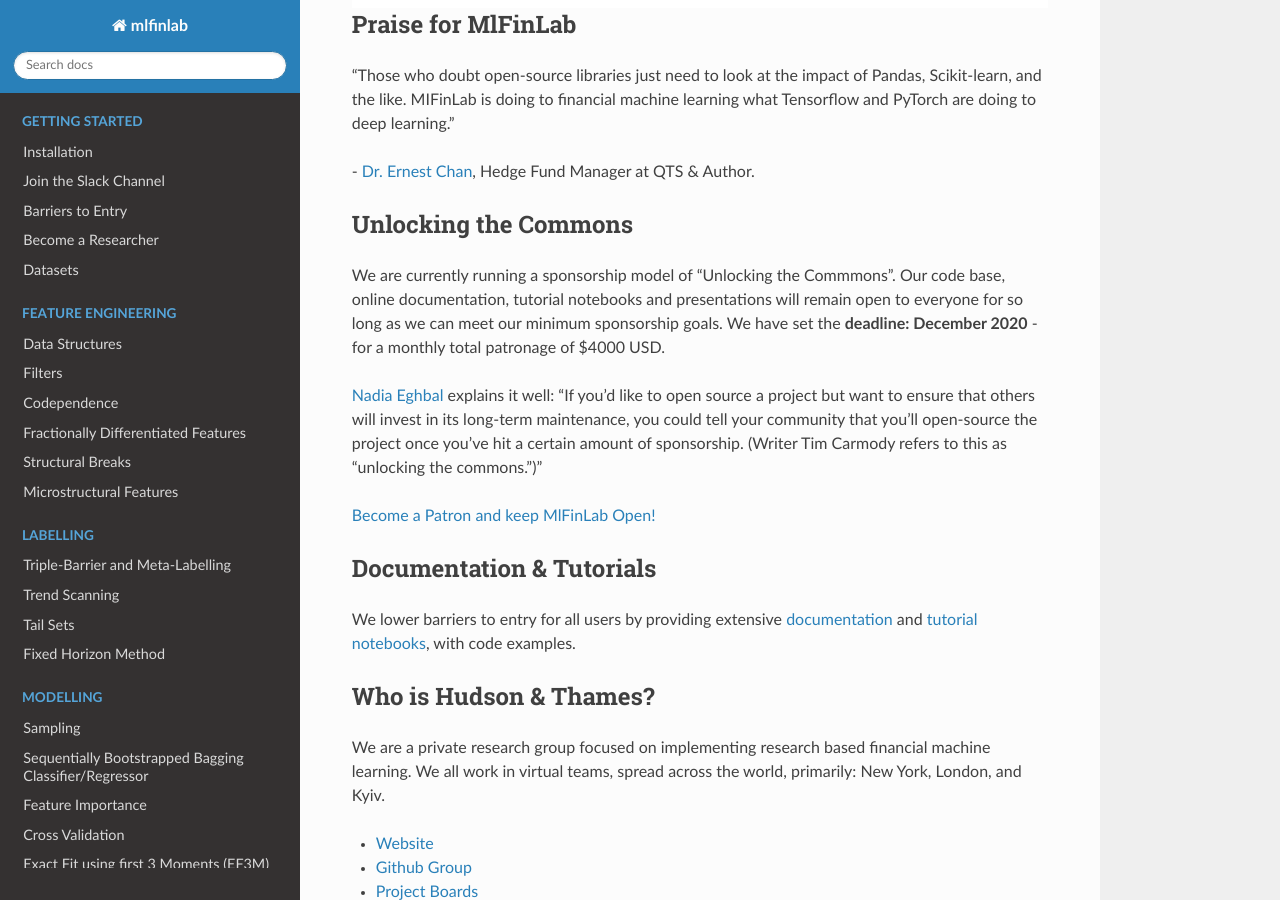
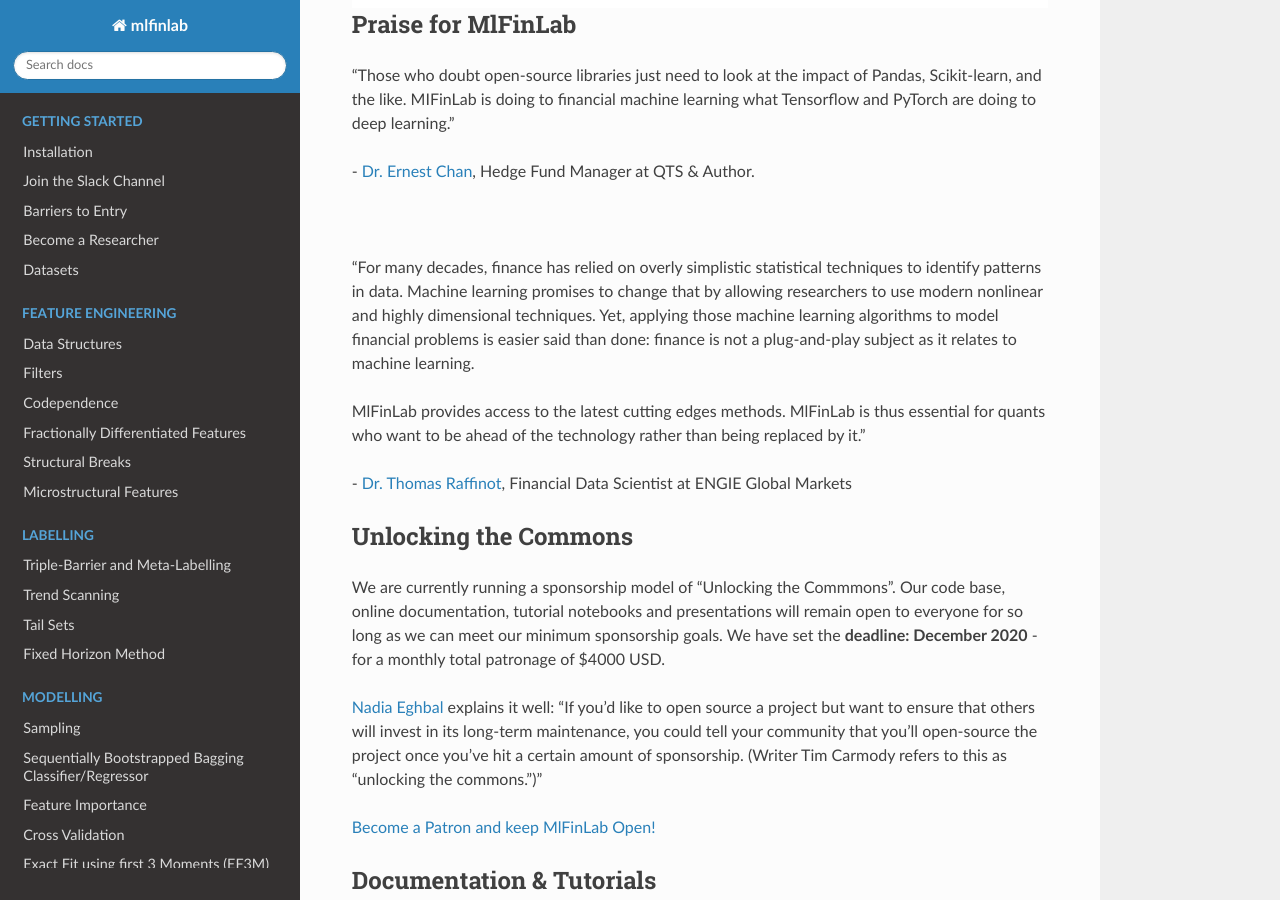
Before and after one commit to hudson-and-thames/mlfinlab, a Sphinx documentation site: the page built from docs/source/index.rst, in a window 1280 px wide and 900 px high, scrolled down 1182 px. Built offline with Sphinx 7.4.7 and the Read the Docs theme 2.0.0, drawn with Linux system fonts in a browser that asks for light colours.

Commit message:
Raffinot testimonial

```diff
--- a/docs/source/index.rst
+++ b/docs/source/index.rst
@@ -67,6 +67,19 @@
 is doing to financial machine learning what Tensorflow and PyTorch are doing to deep learning."
 
 \- `Dr. Ernest Chan <https://www.linkedin.com/in/epchan/>`_, Hedge Fund Manager at QTS & Author.
+
+|
+
+"For many decades, finance has relied on overly simplistic statistical techniques to identify patterns in data.
+Machine learning promises to change that by allowing researchers to use modern nonlinear and highly dimensional
+techniques. Yet, applying those machine learning algorithms to model financial problems is easier said than done:
+finance is not a plug-and-play subject as it relates to machine learning.
+
+MlFinLab provides access to the latest cutting edges methods. MlFinLab is thus essential for quants who want to be
+ahead of the technology rather than being replaced by it."
+
+\- `Dr. Thomas Raffinot <https://www.linkedin.com/in/thomas-raffinot-b75734b/>`_, Financial Data Scientist at ENGIE Global Markets
+
 
 Unlocking the Commons
 #####################
```
Also changed, not shown: README.md (+9 -0 lines).
